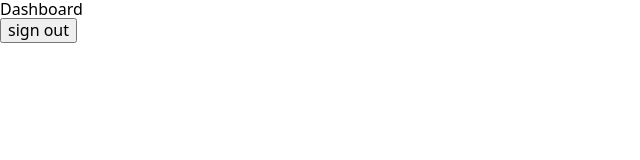
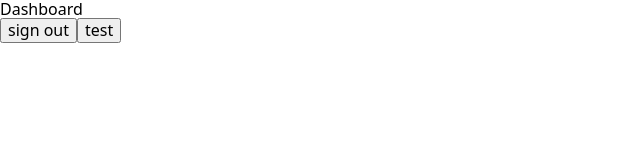
Before and after one commit to keisokoo/react-webpack-swc-typescript, a React app: page / in a window 1280 px wide. Both pictures are taken after a click on the button "Login". Shown: the top 160 px of the page, without its empty margins (0-640 px from the left). Built offline with nearby package versions, Linux system fonts and the light colour scheme; a web font is replaced by a local one.

Commit message:
add, react hooks eslint

```diff
--- a/package.json
+++ b/package.json
@@ -38,6 +38,7 @@
     "eslint": "^8.20.0",
     "eslint-config-prettier": "^8.5.0",
     "eslint-plugin-react": "^7.30.1",
+    "eslint-plugin-react-hooks": "^4.6.0",
     "html-loader": "^4.1.0",
     "html-webpack-plugin": "^5.5.0",
     "interpolate-html-plugin": "^4.0.0",
--- a/src/routes/Dashboard.tsx
+++ b/src/routes/Dashboard.tsx
@@ -1,13 +1,21 @@
 import styled from '@emotion/styled'
 import useAuth from '@src/lib/coils/auth'
+import { useEffect, useState } from 'react'
 
 const Wrap = styled.div``
 const Dashboard = () => {
   const { reset } = useAuth()
+  const [testValue, set_testValue] = useState<string>('')
+  useEffect(() => {
+    console.log('testValue', testValue)
+    // eslint-disable-next-line react-hooks/exhaustive-deps
+  }, [])
+
   return (
     <Wrap>
       <div>Dashboard</div>
       <button onClick={reset}>sign out</button>
+      <button onClick={() => set_testValue('haha')}>test</button>
     </Wrap>
   )
 }
```
Also changed, not shown: .eslintrc.js, 1 other file (tests, documents, lock files or other folders).
